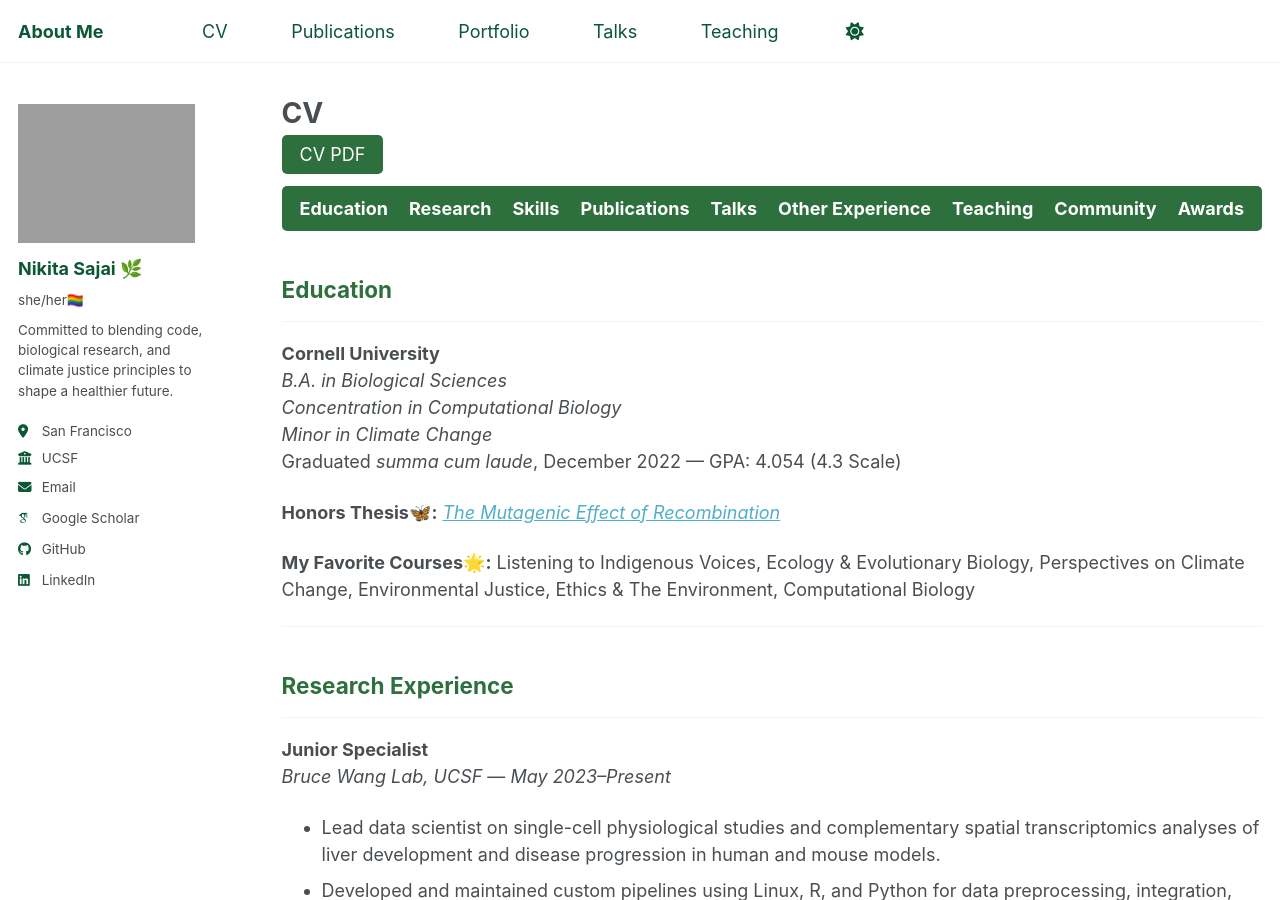
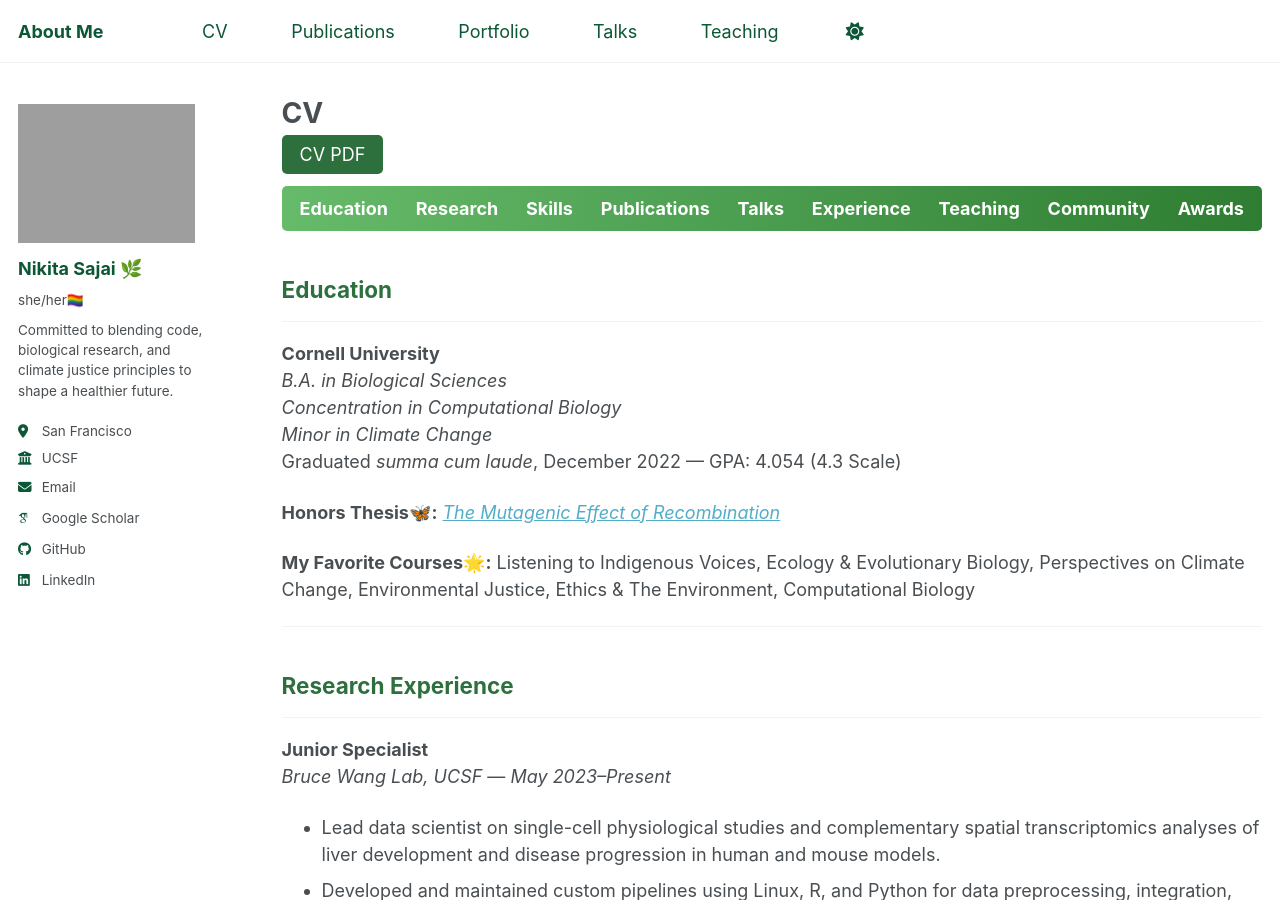
Before and after one commit to 16nikita/16nikita.github.io, a Jekyll site: the page built from _pages/cv.md, in a window 1280 px wide and 900 px high. Built offline with Jekyll 4.4.1, drawn with Linux system fonts in a browser that asks for light colours; some web fonts are replaced; some of the changed lines change nothing that is shown.

Commit message:
cv nav bar

```diff
--- a/_pages/cv.md
+++ b/_pages/cv.md
@@ -12,14 +12,16 @@ redirect_from:
   <a href="http://16nikita.github.io/files/Nikita_Sajai_AccessibleCV.pdf" target="_blank" style="padding: 0.5em 1em; background:#2E6F3E; color:white; text-decoration:none; border-radius:5px;">CV PDF</a>
 </div>
 
-<!-- CV Navigation Bar -->
-<div style="display:flex; flex-wrap:wrap; justify-content:space-between; background:#2E6F3E; padding:0.5em 1em; margin-bottom:2em; border-radius:5px;">
+<!-- CV Navigation Bar with Gradient -->
+<div style="display:flex; flex-wrap:wrap; justify-content:space-between;
+            background: linear-gradient(to right, #66BB6A, #2E7D32);
+            padding:0.5em 1em; margin-bottom:2em; border-radius:5px;">
   <a href="#education" style="color:white; text-decoration:none; font-weight:bold;">Education</a>
   <a href="#research-experience" style="color:white; text-decoration:none; font-weight:bold;">Research</a>
   <a href="#computational-bioinformatics-skills" style="color:white; text-decoration:none; font-weight:bold;">Skills</a>
   <a href="#publications" style="color:white; text-decoration:none; font-weight:bold;">Publications</a>
   <a href="#presentations" style="color:white; text-decoration:none; font-weight:bold;">Talks</a>
-  <a href="#other-professional-experience" style="color:white; text-decoration:none; font-weight:bold;">Other Experience</a>
+  <a href="#other-professional-experience" style="color:white; text-decoration:none; font-weight:bold;">Experience</a>
   <a href="#teaching" style="color:white; text-decoration:none; font-weight:bold;">Teaching</a>
   <a href="#community-involvement" style="color:white; text-decoration:none; font-weight:bold;">Community</a>
   <a href="#awards" style="color:white; text-decoration:none; font-weight:bold;">Awards</a>
```
